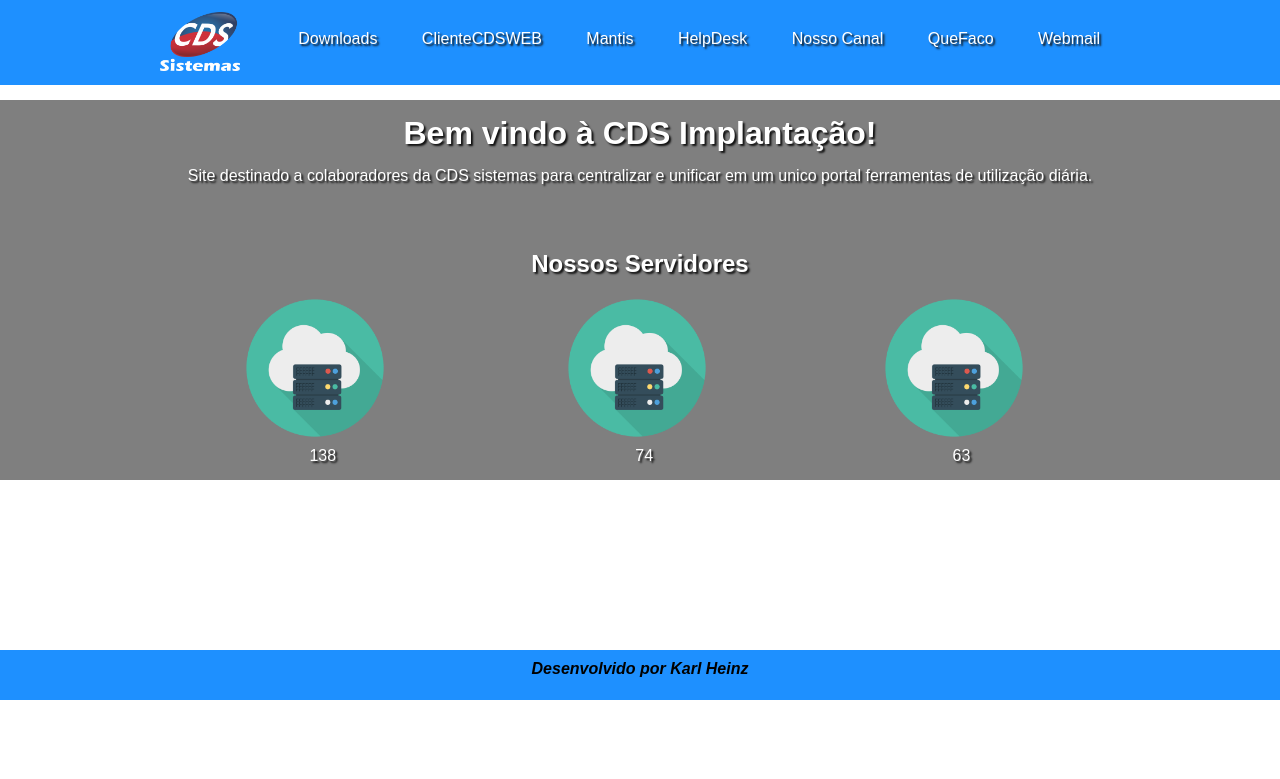
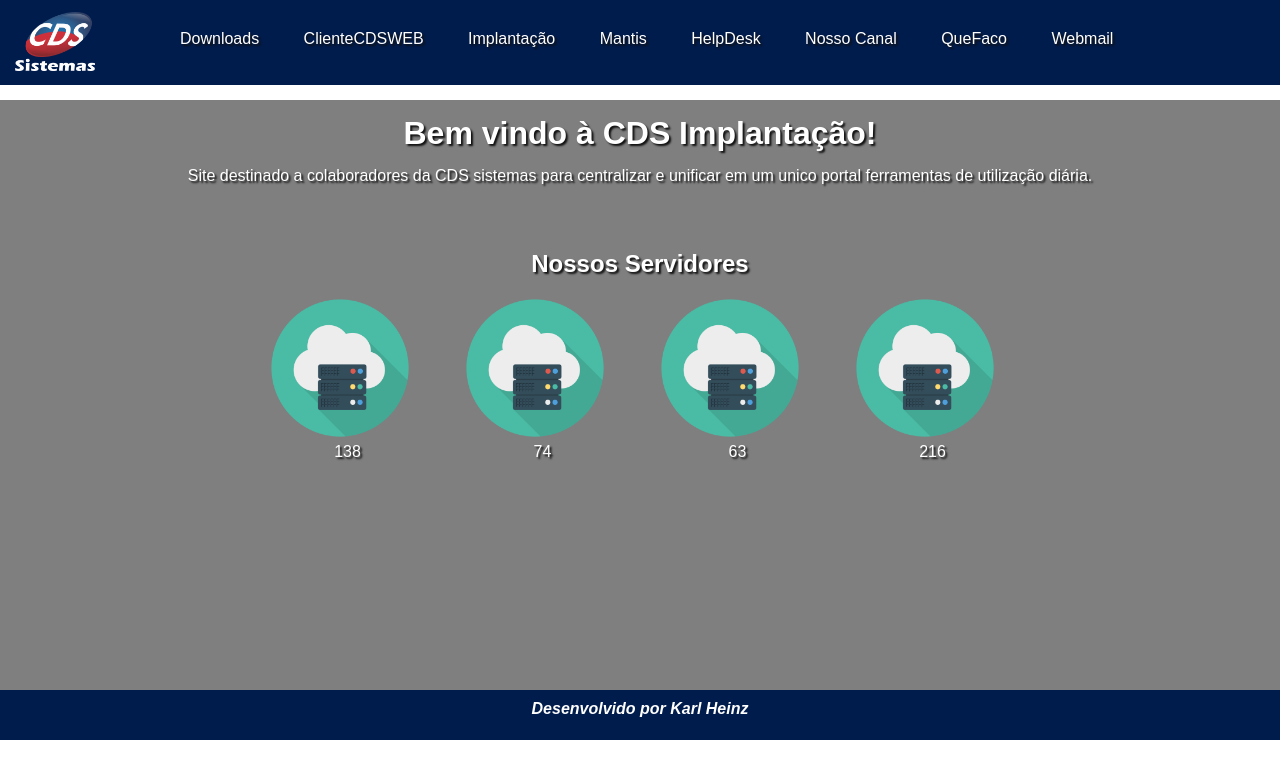
Before and after one commit to okarlheinz/cdsimplantacao, a PHP site: page / in a window 1280 px wide. Shown: the top 779 px of the page. Run offline with PHP 8.4, Linux system fonts and the light colour scheme.

Commit message:
Atualizacao na pagina incial

```diff
--- a/css/style.css
+++ b/css/style.css
@@ -6,7 +6,8 @@
 
 header
 {
-	background-color: DodgerBlue;
+	position: relative;
+	background-color: rgb(0, 28, 77);
 	height: 25px;
 	padding: 30px;
 }
@@ -14,7 +15,8 @@ header
 footer
 {
 	clear: both;
-	background-color: DodgerBlue;
+	background-color: rgb(0, 28, 77);
+	color: #ffffff;
 	height: 30px;
 	text-align: center;
 	padding: 10px;
@@ -66,7 +68,8 @@ div#server
 
 #logo
 {
-	float: left;
+	position: absolute;
+	left: 15px;
 }
 
 #logo img
@@ -83,7 +86,8 @@ div#server
 
 #menu
 {
-	float: right;
+	position: absolute;
+
 }
 
 #menu a
@@ -96,15 +100,10 @@ div#server
 
 #menu a:hover
 {
-	background-color: #1111;
+	background-color: #0000004e;
 	border-radius: 10px;
 }
 
-div#server
-{
-    display: flex;
-    justify-content: center;
-}
 
 .btn-download
 {
@@ -128,14 +127,19 @@ div#server
 	background-color: rgb(159, 0, 0);
 }
 
-#server img
-{
+.item_server {
+	display: block;
+	margin: 0px 15px;
+}
+
+.imgServer {
 	width: 150px;
 }
 
+
 #server a
 {
-	padding: 75px;
+	/* padding: 75px; */
 	margin-right: 15px;
 	text-decoration: none;
 	color: white;
@@ -191,6 +195,7 @@ div#server
 {
 	background-color: rgba(0, 0, 0, 0.5);
 	padding: 15px;
+	height: 70%;
 }
 
 #btn-cadcliente
--- a/header.php
+++ b/header.php
@@ -24,7 +24,9 @@
                         <a <?php if(!empty($_SESSION)){
                             ?> href="clienteCDSWEB.php"
                             <?php } else { ?>
-                            href="telaLogin.php" <?php } ?> >ClienteCDSWEB</a>
+                            href="telaLogin.php" <?php } ?> >ClienteCDSWEB
+                        </a>
+                        <a href="./videosImplantacao/canal.html">Implantação</a>
                         <a href="http://198.49.71.152:800/mantisbt" target="_blank" rel="noopener noreferrer">Mantis</a>
                         <a href="https://helpdesk.servhost.com.br/" target="_blank" rel="noopener noreferrer">HelpDesk</a>
                         <a href="https://www.youtube.com/channel/UCTovPDfm2UFMDi58vSJpopA" target="_blank" rel="noopener noreferrer">Nosso Canal</a>
--- a/index.php
+++ b/index.php
@@ -17,18 +17,23 @@ include __DIR__ . '/header.php';
 					<div id="server">
 
 						<div class="item_server">
-							<a href="https://cdsnuvem.com.br/" target="_blank" rel="noopener noreferrer"><img src="img/SERVIDOR.png" alt="138"></a>
-								138
+							<a href="https://cdsnuvem.com.br/" target="_blank" rel="noopener noreferrer"><img class="imgServer" src="img/SERVIDOR.png" alt="138"></a>
+							<p>138</p>
 						</div>
 
 						<div class="item_server">
-							<a href="http://74.63.213.142:800/cdsweb/" target="_blank" rel="noopener noreferrer"><img src="img/SERVIDOR.png"alt="74"></a>
-								74
+							<a href="http://74.63.213.142:800/cdsweb/" target="_blank" rel="noopener noreferrer"><img class="imgServer"src="img/SERVIDOR.png"alt="74"></a>
+							<p>74</p>
 						</div>
 
 						<div class="item_server">
-							<a href="http://63.143.45.98:800/" target="_blank" rel="noopener noreferrer"><img src="img/SERVIDOR.png"alt="63"></a>
-								63
+							<a href="http://63.143.45.98:800/" target="_blank" rel="noopener noreferrer"><img class="imgServer" src="img/SERVIDOR.png"alt="63"></a>
+							<p>63</p>
+						</div>
+
+						<div class="item_server">
+							<a href="http://63.143.45.98:800/" target="_blank" rel="noopener noreferrer"><img class="imgServer" src="img/SERVIDOR.png"alt="63"></a>
+							<p>216</p>
 						</div>
 
 
```
